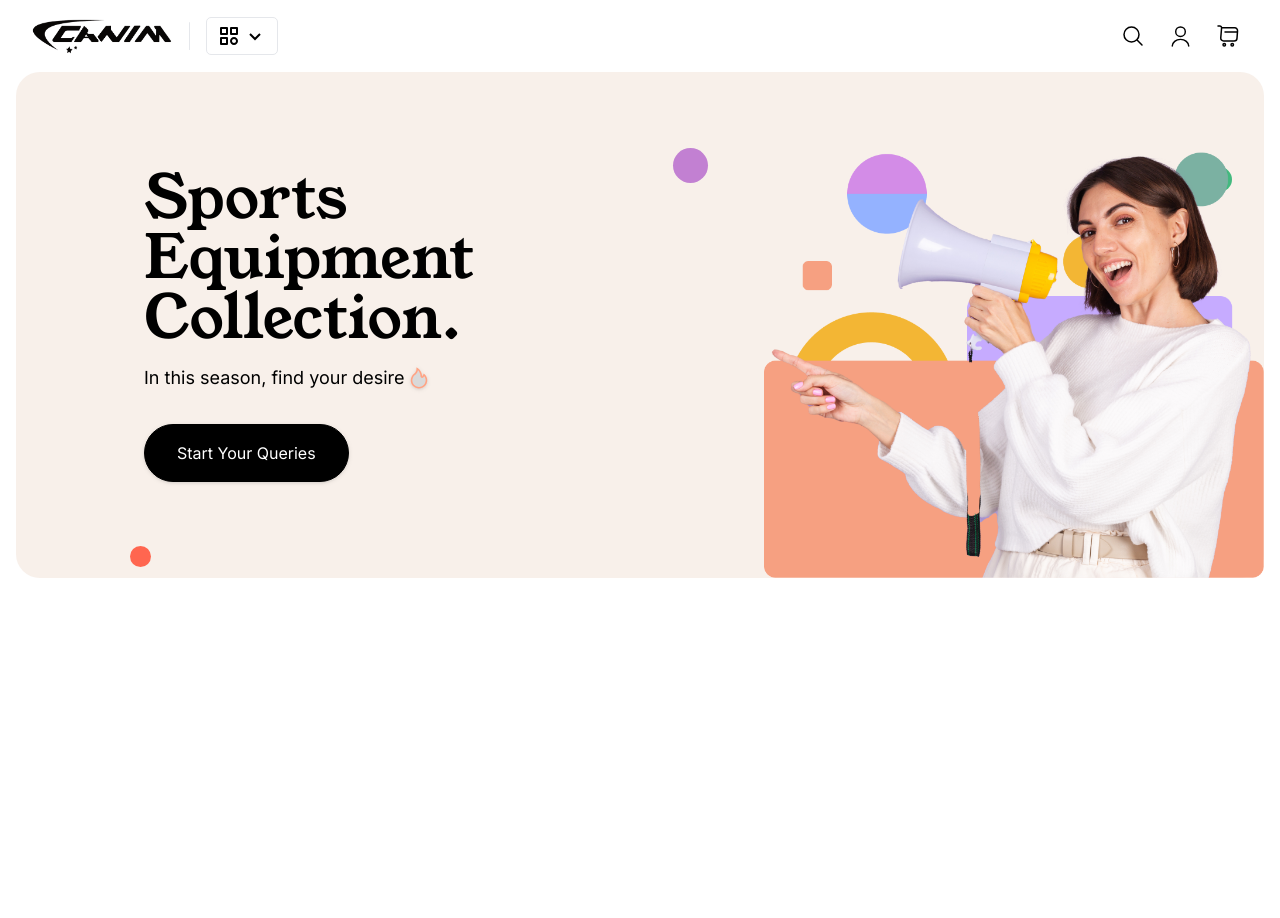
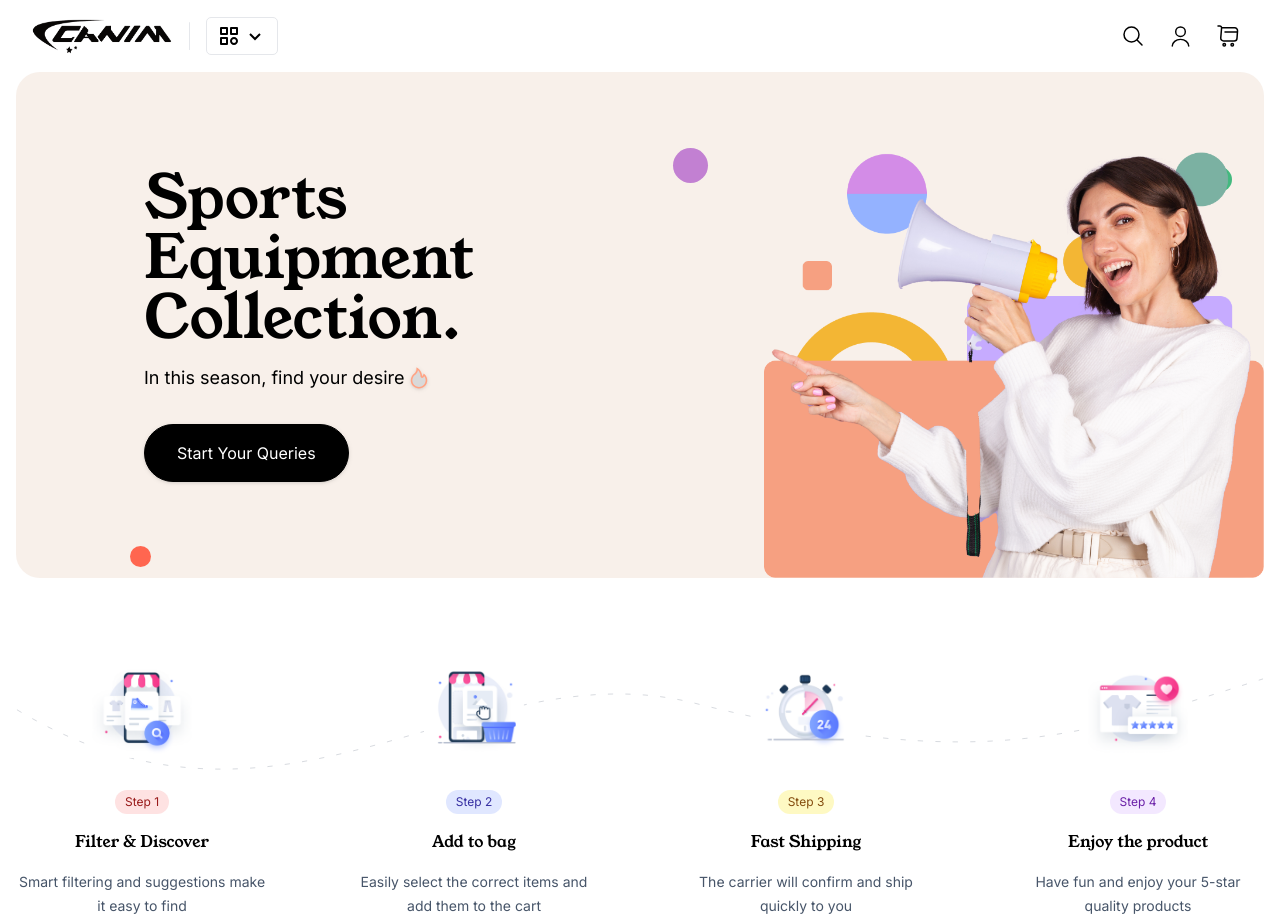
Before and after one commit to leegodden/canim, a Next.js app in the folder client/: page / in a window 1280 px wide. Before the commit the page ends 800 px from the top, so only its background shows below. Built offline with nearby package versions, Linux system fonts and the light colour scheme.

Commit message:
Add Steps section

```diff
--- a/client/src/app/page.tsx
+++ b/client/src/app/page.tsx
@@ -2,6 +2,8 @@
 
 import Main from '@/components/shared/layouts/Main';
 import Banner1 from '@/components/home/Banner1';
+import Steps from '@/components/home/Steps';
+
 interface pageProps {}
 
 const Home: React.FC<pageProps> = ({}) => {
@@ -10,6 +12,7 @@ const Home: React.FC<pageProps> = ({}) => {
 			<Main />
 			<main className='flex flex-col gap-y-20 w-full'>
 				<Banner1 />
+				<Steps />
 			</main>
 		</>
 	);
--- a/client/src/components/home/Steps.tsx
+++ b/client/src/components/home/Steps.tsx
@@ -1,9 +1,85 @@
 import React, { FC } from 'react';
+import Image from 'next/image';
+import Container from '../shared/Container';
 
 interface StepsProps {}
 
 const Steps: React.FC<StepsProps> = ({}) => {
-	return <div>Steps</div>;
+	const steps = [
+		{
+			badge: (
+				<span className='inline-flex px-2.5 py-1 rounded-secondary text-xs text-red-800 bg-red-100 relative'>
+					Step 1
+				</span>
+			),
+			title: 'Filter & Discover',
+			description: 'Smart filtering and suggestions make it easy to find',
+			thumbnail: '/assets/home/steps/step-1.png',
+		},
+		{
+			badge: (
+				<span className='inline-flex px-2.5 py-1 rounded-secondary text-xs text-indigo-800 bg-indigo-100 relative'>
+					Step 2
+				</span>
+			),
+			title: 'Add to bag',
+			description: 'Easily select the correct items and add them to the cart',
+			thumbnail: '/assets/home/steps/step-2.png',
+		},
+		{
+			badge: (
+				<span className='inline-flex px-2.5 py-1 rounded-secondary text-xs text-yellow-800 bg-yellow-100 relative'>
+					Step 3
+				</span>
+			),
+			title: 'Fast Shipping',
+			description: 'The carrier will confirm and ship quickly to you',
+			thumbnail: '/assets/home/steps/step-3.png',
+		},
+		{
+			badge: (
+				<span className='inline-flex px-2.5 py-1 rounded-secondary text-xs text-purple-800 bg-purple-100 relative'>
+					Step 4
+				</span>
+			),
+			title: 'Enjoy the product',
+			description: 'Have fun and enjoy your 5-star quality products',
+			thumbnail: '/assets/home/steps/step-4.png',
+		},
+	];
+	return (
+		<Container>
+			<div className='relative grid sm:grid-cols-2 lg:grid-cols-4 gap-10 sm:gap-16 xl:gap-20'>
+				<picture className='hidden md:block absolute inset-x-0 top-5'>
+					<source srcSet='/assets/home/steps/step-bg.svg' type='image/svg' />
+					<img src='/assets/home/steps/step-bg.svg' alt='vector' />
+				</picture>
+				{steps.map((step, index) => (
+					<div
+						key={index}
+						className='relative flex flex-col gap-y-8 items-center max-w-xs mx-auto'
+					>
+						<div className='max-w-[100px] mx-auto'>
+							<Image
+								src={step.thumbnail}
+								alt={step.title}
+								height={100}
+								width={100}
+								className='w-[100px] h-[100px] object-contain'
+							/>
+						</div>
+						<div className='flex flex-col gap-y-4 items-center justify-center'>
+							{step.badge}
+							<h2 className='text-base'>{step.title}</h2>
+							<span className='block text-slate-600 dark:text-slate-400 text-sm leading-6 text-center'>
+								{step.description}
+							</span>
+						</div>
+					</div>
+				))}
+			</div>
+		</Container>
+	);
 };
 
 export default Steps;
```
